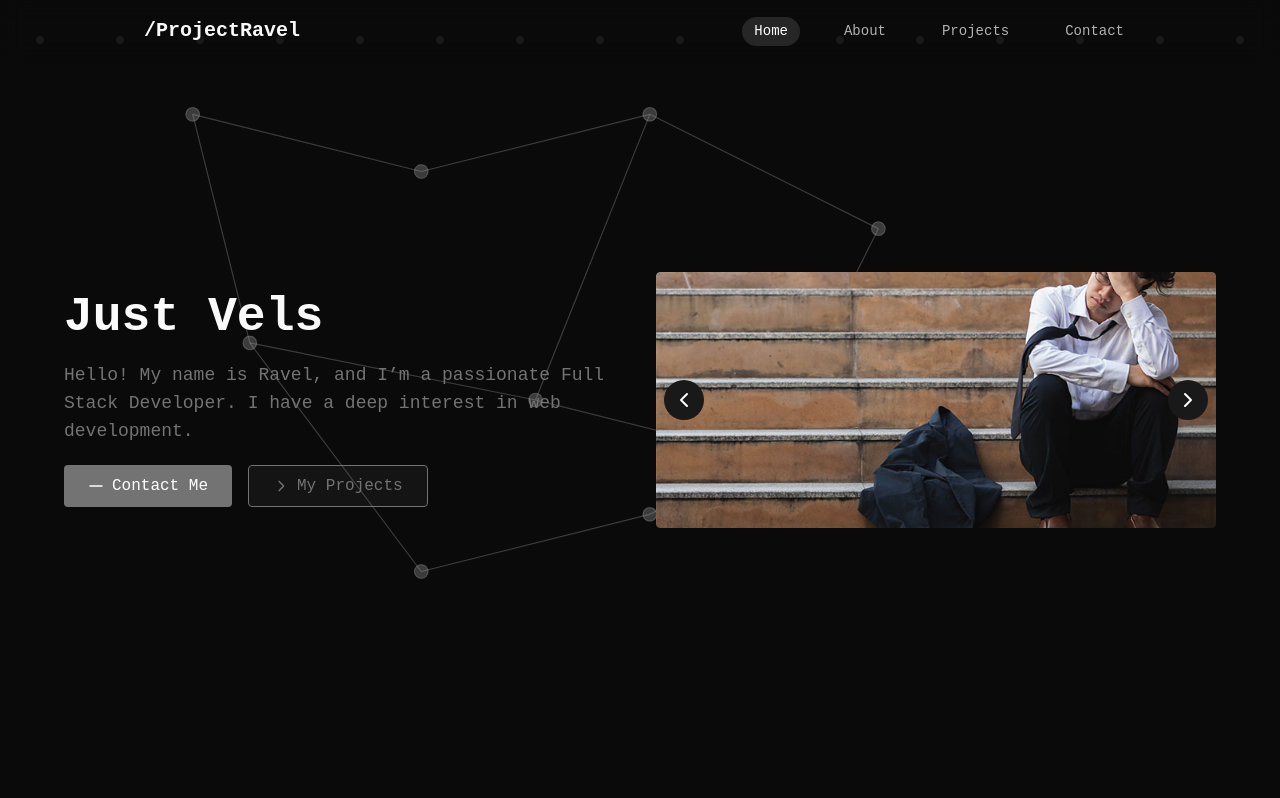
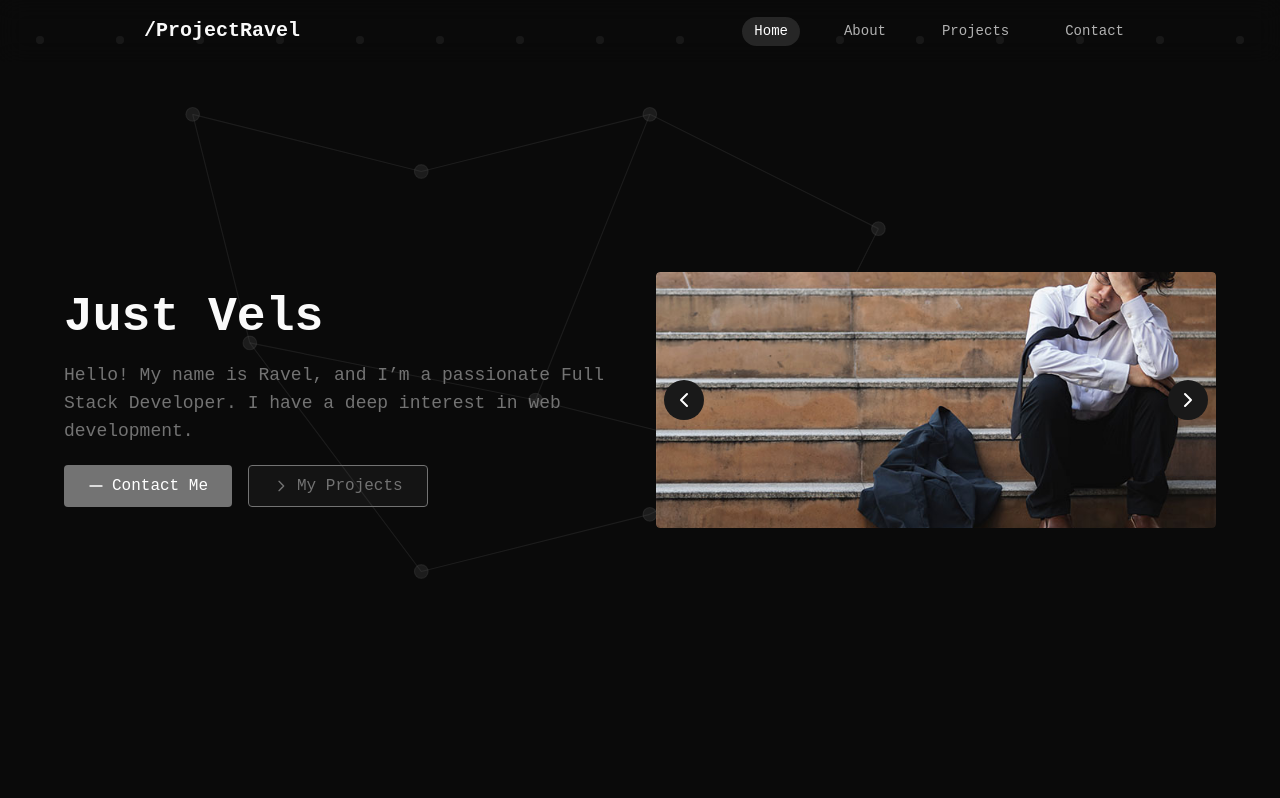
Before and after one commit to ProjectRavel/ProjectRavel-Portofolio, a Next.js app: page / in a window 1280 px wide. Shown: the top 798 px of the page. Built offline with nearby package versions, Linux system fonts and the light colour scheme.

Commit message:
Refactor Hero component: remove unused imports, simplify loading logic, and adjust LazyNetworkLayer opacity

```diff
--- a/components/hero.tsx
+++ b/components/hero.tsx
@@ -1,8 +1,7 @@
 "use client";
-import { useState, useRef, useEffect, memo, Suspense } from "react";
+import { useState, useRef, memo, Suspense } from "react";
 import { motion, AnimatePresence } from "framer-motion";
 import { ChevronLeft, ChevronRight } from "lucide-react";
-import { Skeleton } from "@/components/ui/skeleton";
 import NetworkLayer from "./networklayer";
 
 import Image from "next/image";
@@ -26,11 +25,9 @@ export default function Hero() {
   const [mousePos, setMousePos] = useState({ x: 0, y: 0 });
   const [loading, setLoading] = useState(true);
   const sectionRef = useRef<HTMLDivElement>(null);
-
-  useEffect(() => {
-    const timer = setTimeout(() => setLoading(false),1500);
-    return () => clearTimeout(timer);
-  }, []);
+  const handleImageLoad = () => {
+    setLoading(false);
+  };
 
   const nextImage = () => setIndex((prev) => (prev + 1) % images.length);
   const prevImage = () =>
@@ -56,20 +53,8 @@ export default function Hero() {
         <LazyNetworkLayer
           x={mousePos.x}
           y={mousePos.y}
-          factor={0.02}
-          opacity={0.1}
-        />
-        <LazyNetworkLayer
-          x={mousePos.x}
-          y={mousePos.y}
-          factor={0.05}
-          opacity={0.2}
-        />
-        <LazyNetworkLayer
-          x={mousePos.x}
-          y={mousePos.y}
           factor={0.1}
-          opacity={0.3}
+          opacity={0.5}
         />
       </Suspense>
 
@@ -82,21 +67,7 @@ export default function Hero() {
                   className="space-y-5 text-center md:text-left"
                 >
           {/* Text Area */}
-            {loading ? (
-                <div className="relative z-10 w-full max-w-6xl mx-auto font-mono text-white">
-                <div className="grid grid-cols-1 md:grid-cols-2 gap-8 items-center">
-                  <div className="flex flex-col items-center md:items-start space-y-5">
-                    <Skeleton className="h-12 w-[200px] rounded-md" />
-                    <Skeleton className="h-5 w-[280px] rounded-md" />
-                    <div className="flex flex-col sm:flex-row gap-4">
-                      <Skeleton className="h-10 w-[140px] rounded-xl" />
-                      <Skeleton className="h-10 w-[140px] rounded-xl" />
-                    </div>
-                  </div>
 
-                </div>
-              </div>
-            ) : (
                 <>
                 <h1 className="text-4xl sm:text-5xl font-bold text-primary-foreground">
                   Just Vels
@@ -139,14 +110,10 @@ export default function Hero() {
   </button>
                 </div>
               </>
-            )}
           </motion.div>
 
           {/* Image Slider */}
           <div className="relative w-full h-64 overflow-hidden rounded-xl">
-            {loading ? (
-              <Skeleton className="w-full h-full rounded-xl" />
-            ) : (
               <AnimatePresence mode="wait">
                 <motion.div
                   key={images[index]}
@@ -161,11 +128,12 @@ export default function Hero() {
                     alt={`Slide ${index + 1}`}
                     fill
                     className="object-cover rounded-xl"
+                    onLoad={handleImageLoad}
                     priority
                   />
                 </motion.div>
               </AnimatePresence>
-            )}
+
 
             {!loading && (
               <>
```
